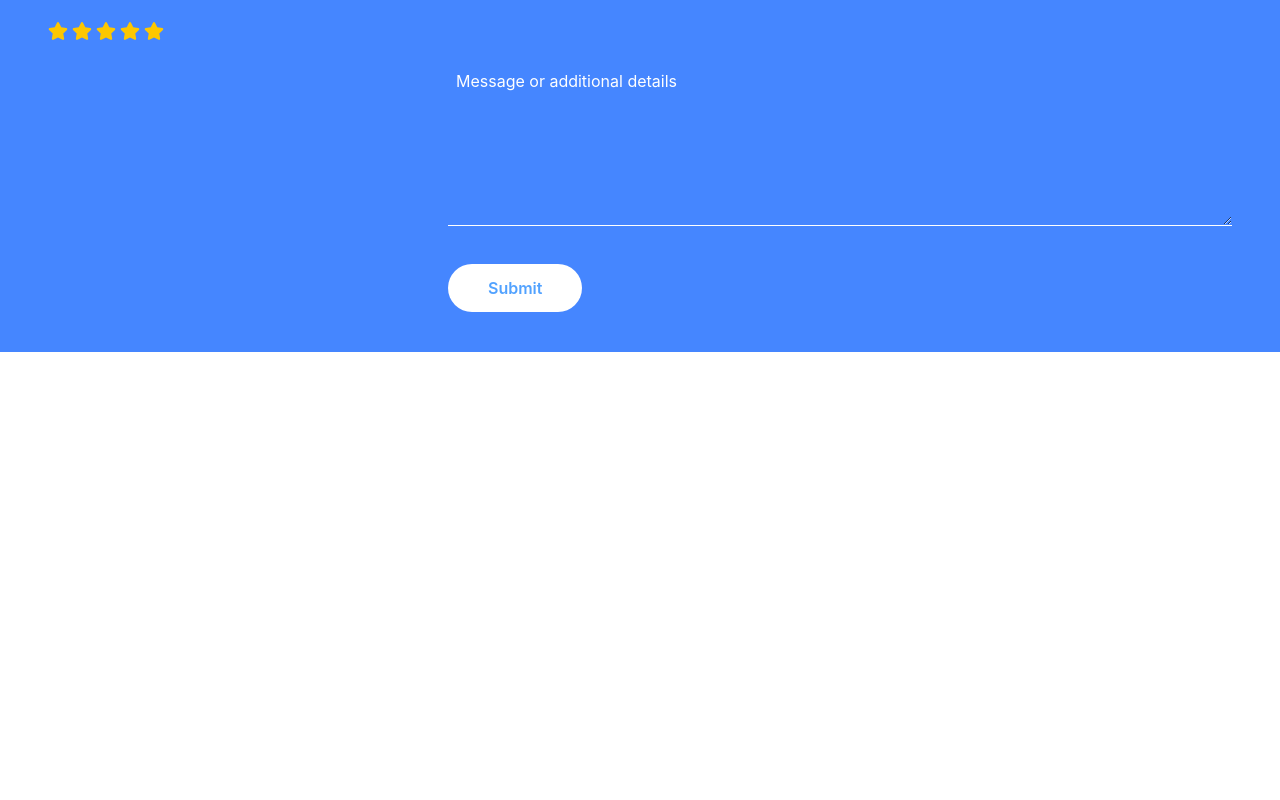
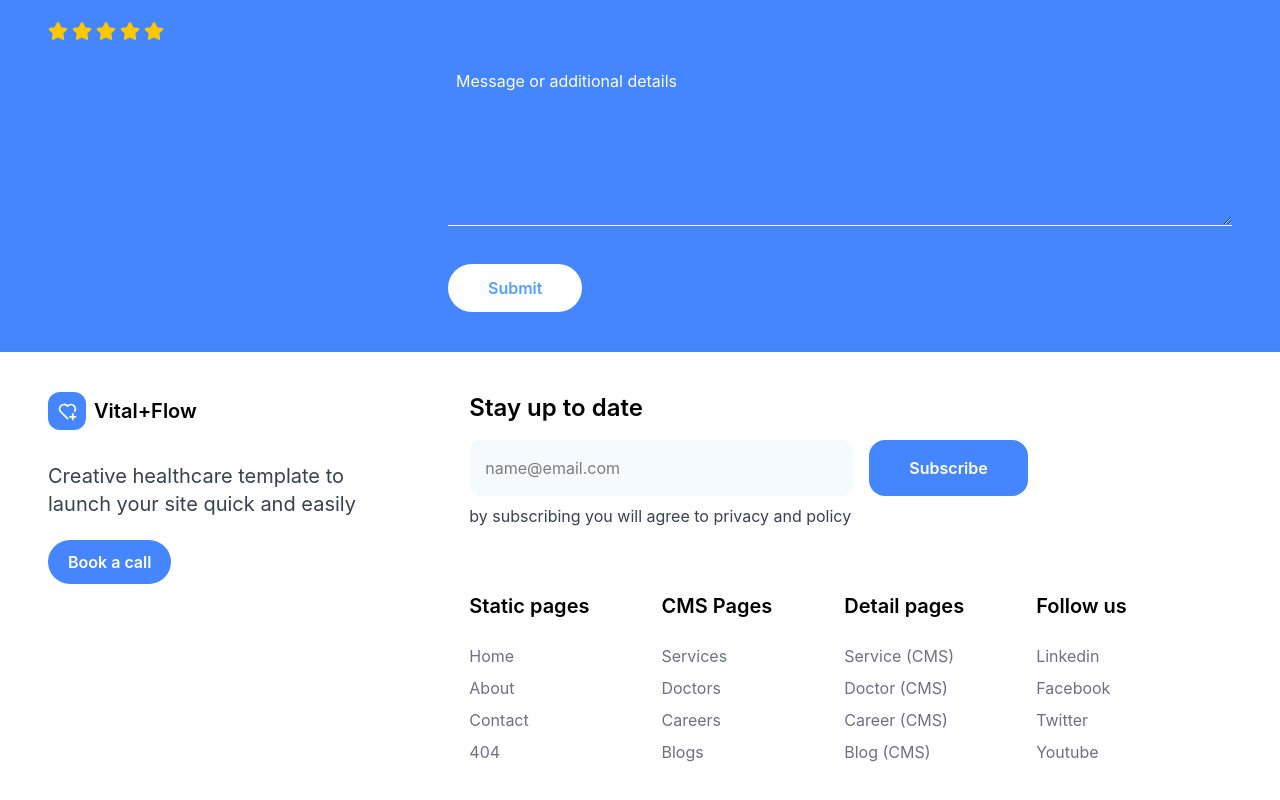
Before and after one commit to hamdard-coder/vitalflow, a React (Vite) app: page / in a window 1280 px wide. Shown: the part 3924-4724 px from the top of the page. Before the commit the page ends 4276 px from the top, so only its background shows below. Built offline with nearby package versions, Linux system fonts and the light colour scheme.

Commit message:
add footer

```diff
--- a/src/App.jsx
+++ b/src/App.jsx
@@ -3,20 +3,22 @@ import Navbar from "./components/Navbar/Navbar";
 import Hero from "./components/Hero/Hero";
 import Virtual from "./components/Virtual/Virtual";
 import BelowHero from "./components/BelowHero/BelowHero";
-import ServiceCard from "./components/ServiceCard/ServiceCard";
 import Service from "./components/Service/Service";
 import AboutUs from "./components/AboutUs/AboutUs";
 import Contact from "./components/Contact/Contact";
+import Footer from "./components/Footer/Footer";
+
 function App() {
   return (
     <>
       <Navbar />
       <Hero />
       <Virtual />
-      <BelowHero/>
-      <Service/>
-      <AboutUs/>
-      <Contact/>
+      <BelowHero />
+      <Service />
+      <AboutUs />
+      <Contact />
+      <Footer />
     </>
   );
 }
--- a/src/components/Footer/Footer.jsx
+++ b/src/components/Footer/Footer.jsx
@@ -1,10 +1,193 @@
 import React from "react";
 import Container from "../Container";
+import logo from "../../assets/VitalFlow-Images/logo/logo.svg";
+import Button from "../Button/Button";
 
 const Footer = () => {
-  <section className="bg-blue-400 py-12">
-    <Container><h1>welcome!</h1></Container>
-  </section>;
+  return (
+    <section className=" mt-10">
+      <Container>
+        <div className="grid grid-cols-1 lg:grid-cols-3 gap-20">
+          <div>
+            {/* left  */}
+            <div className="flex items-center gap-2">
+              <div className="w-9.5 h-9.5 bg-[#4586ff] rounded-xl flex items-center justify-center">
+                <img src={logo} alt="logo" className="w-5.25" />
+              </div>
+              <span className="font-semibold text-xl">Vital+Flow</span>
+            </div>
+            <h2 className="py-8 text-gray-700 text-xl max-w-80">
+              Creative healthcare template to launch your site quick and easily
+            </h2>
+            <div>
+              <Button title="Book a call" />
+            </div>
+          </div>
+          <div className="lg:col-start-2 lg:col-end-4 ">
+            <header className="text-2xl font-semibold ">Stay up to date</header>
+
+            <div className="flex gap-4 pt-4 ">
+              <input
+                type="text"
+                placeholder="name@email.com"
+                className=" bg-[#f5faff] pl-4 pr-30 rounded-xl outline-0"
+              />
+
+              <a
+                href=""
+                className="bg-[#4586ff] px-10 py-4 font-semibold rounded-2xl text-white"
+              >
+                Subscribe
+              </a>
+            </div>
+            <p className="pt-2 text-gray-700 ">
+              by subscribing you will agree to privacy and policy
+            </p>
+
+            <div className="">
+              <div className="py-16 flex gap-18">
+                <div className="flex flex-col gap-2 text-gray-500">
+                  <h3 className="pb-4 font-semibold text-xl text-black">
+                    Static pages
+                  </h3>
+                  <a
+                    href=""
+                    className="hover:text-black transition duration-300
+                  "
+                  >
+                    Home
+                  </a>
+                  <a
+                    href=""
+                    className="hover:text-black transition duration-300
+                  "
+                  >
+                    About
+                  </a>
+                  <a
+                    href=""
+                    className="hover:text-black transition duration-300
+                  "
+                  >
+                    Contact
+                  </a>
+                  <a
+                    href=""
+                    className="hover:text-black transition duration-300
+                  "
+                  >
+                    404
+                  </a>
+                </div>
+
+                <div className="flex flex-col gap-2 text-gray-500">
+                  <h3 className="pb-4 font-semibold text-xl text-black">
+                    CMS Pages
+                  </h3>
+                  <a
+                    href=""
+                    className="hover:text-black transition duration-300
+                  "
+                  >
+                    Services
+                  </a>
+                  <a
+                    href=""
+                    className="hover:text-black transition duration-300
+                  "
+                  >
+                    Doctors
+                  </a>
+                  <a
+                    href=""
+                    className="hover:text-black transition duration-300
+                  "
+                  >
+                    Careers
+                  </a>
+                  <a
+                    href=""
+                    className="hover:text-black transition duration-300
+                  "
+                  >
+                    Blogs
+                  </a>
+                </div>
+
+                <div className="flex flex-col gap-2 text-gray-500">
+                  <h3 className="pb-4 font-semibold text-xl text-black">
+                    Detail pages
+                  </h3>
+                  <a
+                    href=""
+                    className="hover:text-black transition duration-300
+                  "
+                  >
+                    Service (CMS)
+                  </a>
+                  <a
+                    href=""
+                    className="hover:text-black transition duration-300
+                  "
+                  >
+                    Doctor (CMS)
+                  </a>
+                  <a
+                    href=""
+                    className="hover:text-black transition duration-300
+                  "
+                  >
+                    Career (CMS)
+                  </a>
+                  <a
+                    href=""
+                    className="hover:text-black transition duration-300
+                  "
+                  >
+                    Blog (CMS)
+                  </a>
+                </div>
+
+                <div className="flex flex-col gap-2 text-gray-500">
+                  <h3 className="pb-4 font-semibold text-xl text-black">
+                    Follow us
+                  </h3>
+                  <a
+                    href=""
+                    className="hover:text-black transition duration-300
+                  "
+                  >
+                    Linkedin
+                  </a>
+                  <a
+                    href=""
+                    className="hover:text-black transition duration-300
+                  "
+                  >
+                    Facebook
+                  </a>
+                  <a
+                    href=""
+                    className="hover:text-black transition duration-300
+                  "
+                  >
+                    Twitter
+                  </a>
+                  <a
+                    href=""
+                    className="hover:text-black transition duration-300
+                  "
+                  >
+                    Youtube
+                  </a>
+                </div>
+              </div>
+            </div>
+          </div>
+        </div>
+      </Container>
+    </section>
+  );
 };
 
 export default Footer;
```
